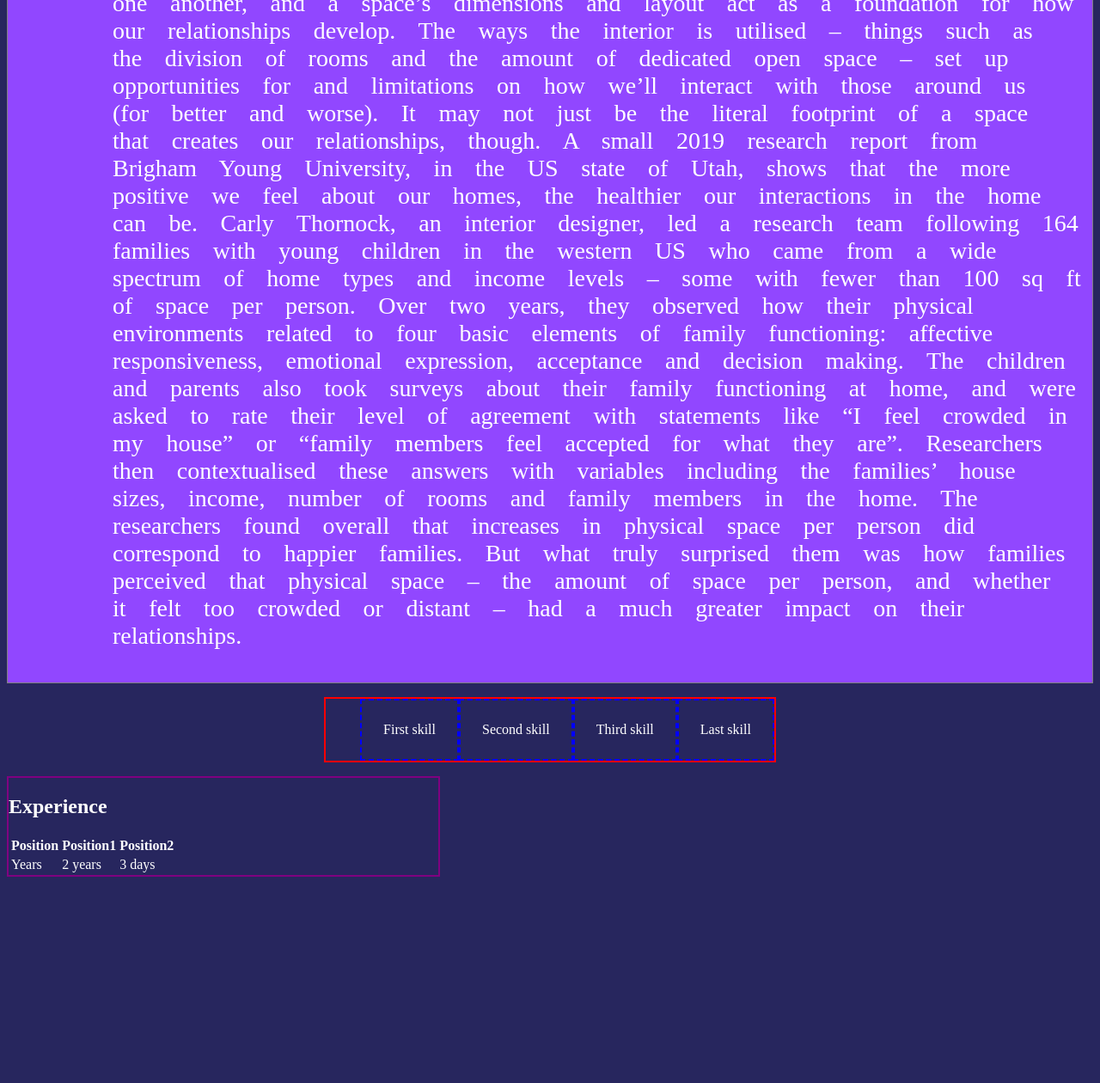
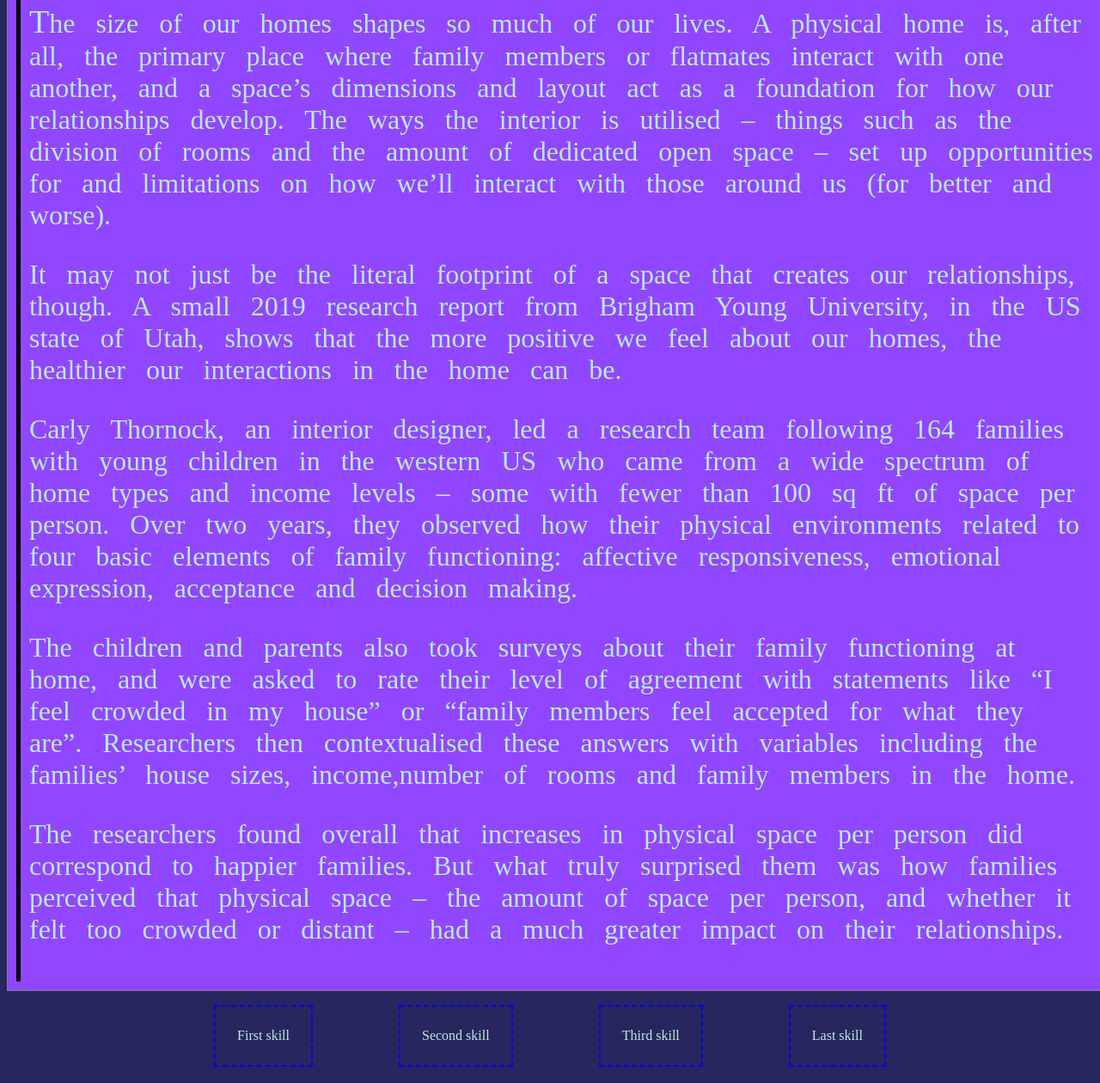
Before and after one commit to kate-sagittarius/frontend-team, a plain HTML site: page team-members/Alex-Yastrebov.html in a window 1280 px wide. Shown: the part 277-1537 px from the top of the page at 86% size. Before the commit the page ends 1297 px from the top, so only its background shows below. Drawn offline with Linux system fonts and the light colour scheme; a small style sheet from the web is missing.

Commit message:
perfecting

```diff
--- a/styles/Alex-Yastrebov.css
+++ b/styles/Alex-Yastrebov.css
@@ -1,46 +1,30 @@
-body,html{
-height:100%;
-/* background-color: #7A41E8; */
+body{
 background-color: #27265E;
-color:#fff;
-
+color:#BDE9DD;
 }
-/* .wrapper{
-  margin-top: 0px;
-
-} */
 
 .my-photo{
 width:200px;
 height:150px;
 }
 
-
-
-header{
+.top{
 display:flex;
 justify-content: space-around;
 align-items: flex-start;
-/* margin-top:0px; */ not working
-
 }
 
-nav{
+.top_navigation{
 display: flex;
-
 }
 
 .menu{
 display:flex;
 background-color: #73A5EB;
-justify-content: center;  /*not working*/
-align-self:stretch;  /*not working*/
 height:75px;
 border:1px dashed grey;
 margin-top: 0px;
 }
-
-
 
 .menu li{
 align-self:center;
@@ -49,34 +33,46 @@ min-width:220px;
 min-height:30px;
 color:#fff;
 font-size:20px;
+}
 
-}
 .menu li:hover{
 color: #7984EB;
-
 }
 
-main{
+.middle{
 display:flex;
 justify-content: stretch;
 }
 
+.h1_about{
+margin-top:0px;
+}
+
 .about{
-transform: rotate(-90deg);
 width:150px;
 }
 
 .about_wrapper{
-font-family: font92631;
-font-size:28px;
-background-color: #9147FF;
+flex-direction: column;
 display: flex;
-/* width:600px; */ is not working if i want to strectch it
-/* justify-content: center; */
 align-items:center;
 border:1px solid gray;
 padding:10px;
-word-spacing: 0.7em;
+background-color: #9147FF;
+min-width: 100%;
+}
+
+.about_text{
+font-size:32px;
+word-spacing: 0.5em;
+border-left: 5px solid black;
+padding:10px;
+
+}
+
+.about_text::first-letter{
+font-size: 38px;
+
 }
 
 .skillsection{
@@ -84,42 +80,24 @@ word-spacing: 0.7em;
   justify-content: center;
 }
 
-
-#skills{
-
+.skills{
+padding:0px;
 display: flex;
-/* justify-content: flex-end; */
-border:2px solid red;
-/* height:50px; */
-align-items: flex-end; /*Not working*/
+justify-content: space-between;
+align-items: flex-end;
 
 }
 
 .skillsection li{
+  margin:0 50px;
   display: flex;
   font-weight:normal;
   border:2px dashed blue;
   padding:25px;
-  /* justify-content: flex-end; */
 }
-
-
-
-
-
-
-
-
 
 .Experience{
 border:2px solid purple;
-width:500px;
-
-
+width:100%;
+margin-top:150px;
 }
-
-h1{
-background-color: blue;
-margin-top:0px;
-
-}
--- a/team-members/Alex-Yastrebov.html
+++ b/team-members/Alex-Yastrebov.html
@@ -2,21 +2,19 @@
 <html lang="en" dir="ltr">
    <head>
      <meta charset="utf-8">
-     <title></title>
-     <link href="https://www.fontify.me/wf/23aaad8fe1dce5f0db9d3cca4acfba7e"
-      rel="stylesheet" type="text/css">
+     <title>Why am i doing this </title>
      <link rel="stylesheet" href="../styles/Alex-Yastrebov.css">
    </head>
    <body>
     <div class="wrapper">
 
-      <header>
+      <header class='top'>
         <div class="photo">
           <img  class='my-photo' src="../images/team-members/Alex-Yastrebov.jpg"
            alt="My photo">
 
         </div>
-        <nav>
+        <nav class='top_navigation'>
           <ul class='menu'>
             <li><a href="#about_text">About</a></li>
             <li><a href="#skills">Skills</a></li>
@@ -26,56 +24,69 @@
       </header>
 
 
-      <main>
+      <main class='middle'>
 
         <section class='about_wrapper'>
           <div class="about">
-            <h1>About</h1>
+            <h1 class='h1_about'>About</h1>
             </div>
             <br>
-           <p id="about_text">
-  The size of our homes shapes so much of our lives.
-
-  A physical home is, after all, the primary place where family members or
-   flatmates interact with one another, and a space’s dimensions and layout act
-    as a foundation for how our relationships develop. The ways the interior is
-     utilised – things such as the division of rooms and the amount of dedicated
-     open space ­– set up opportunities for and limitations on how we’ll interact
-      with those around us (for better and worse).
-
-  It may not just be the literal footprint of a space that creates our
-   relationships, though. A small 2019 research report from
-    Brigham Young University, in the US state of Utah, shows that the more
-    positive we feel about our homes, the healthier our interactions
-     in the home can be.
-
-  Carly Thornock, an interior designer, led a research team following
-  164 families with young children in the western US who came from a wide
-   spectrum of home types and income levels – some with fewer than 100 sq ft
-    of space per person.
-  Over two years, they observed how their physical environments related
-   to four basic elements of family functioning: affective responsiveness,
-    emotional expression, acceptance and decision making. The children and
-     parents
-     also took surveys about their family functioning at home, and were
-     asked to rate their level of agreement with statements like “I feel
-     crowded in my house” or “family members feel accepted for what they are”.
-      Researchers then contextualised these answers with variables including
-      the families’ house sizes, income, number of rooms and family members
-      in the home.
-  The researchers found overall that increases in physical space per person
-  did correspond to happier families. But what truly surprised them was how
-  families perceived that physical space – the amount of space per person, and
-   whether it felt too crowded or distant – had a much greater impact on their
-    relationships.
+            <div id="about_text" class="about_text">
+             <p>
+                 The size of our homes shapes so much of our lives.
+                 A physical home is, after all, the primary place where family
+                 members or flatmates interact with one another, and a
+                 space’s dimensions and layout act as a foundation for how our
+                 relationships develop. The ways the interior is utilised
+                 – things such as the division of rooms and the amount
+                 of dedicated open space ­– set up opportunities for and
+                 limitations on how  we’ll interact with those around us
+                 (for better and worse).
+            </p>
+            <p>
+                 It may not just be the literal footprint of a space that
+                 creates our relationships, though. A small 2019 research
+                 report from Brigham Young University, in the US state
+                 of Utah, shows that  the more positive we feel about
+                 our homes, the healthier our interactions in the home can be.
 
             </p>
-            </div>
+            <p>
+                 Carly Thornock, an interior designer, led a research team
+                 following 164 families with young children in the western
+                 US who came from a wide spectrum of home types and
+                 income levels – some with fewer  than 100 sq ft
+                 of space per person. Over two years, they observed how
+                 their physical environments related to four basic
+                 elements of family functioning: affective responsiveness,
+                 emotional expression, acceptance and decision making.
+            </p>
+            <p>
+                 The children and   parents   also took surveys about their
+                 family functioning at home, and were asked to rate their
+                 level of agreement with statements like “I feel crowded   in my
+                 house” or “family members feel accepted for  what they are”.
+                 Researchers then contextualised these answers with variables
+                 including the families’ house sizes, income,number of rooms
+                 and family members in the home.
+            </p>
+            <p>
+                 The researchers found overall that increases in physical space
+                 per person did correspond to happier families.
+                 But what truly surprised them was how families perceived
+                 that physical space – the amount of space per person, and
+                 whether it felt too crowded or distant – had a much greater
+                 impact on their relationships.
+          </p>
+        </p>
+         </div>
+       </div>
+      <!-- shouldnt have 2 divs here -->
         </section>
 
         <section class='skillsection'>
           <div>
-           <ul id="skills">
+           <ul id="skills" class='skills'>
              <li>First skill</li>
              <li>Second skill</li>
              <li>Third skill</li>
@@ -89,9 +100,9 @@
       <footer>
         <div class="Experience">
           <table id="Experience">
-            <thead>
-              <h2>Experience</h2>
-            </thead>
+
+              <caption>Experience</caption>
+
             <tr>
               <th>Position</th>
               <th>Position1</th>
```
